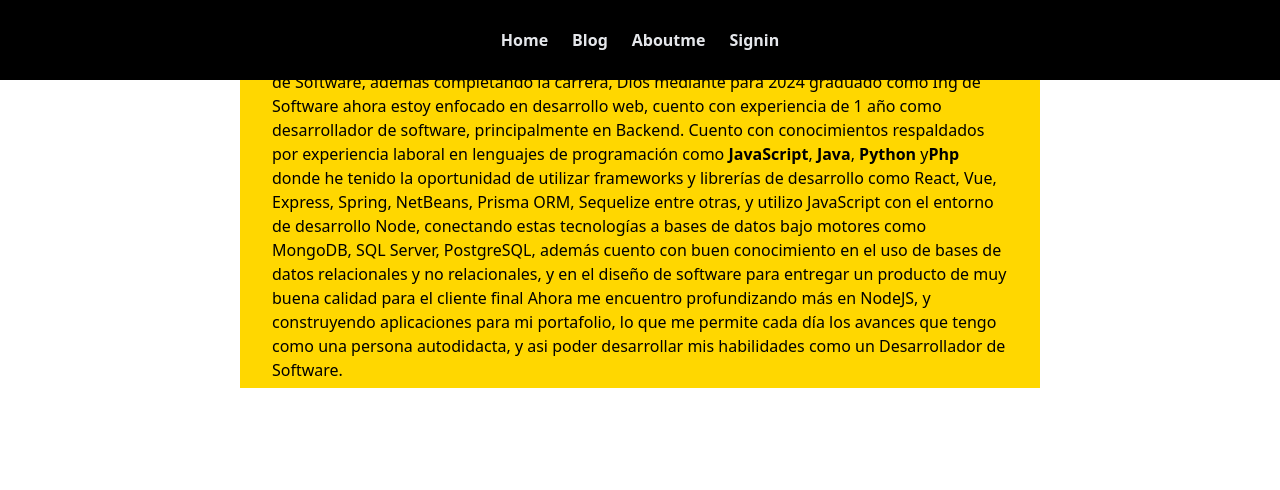
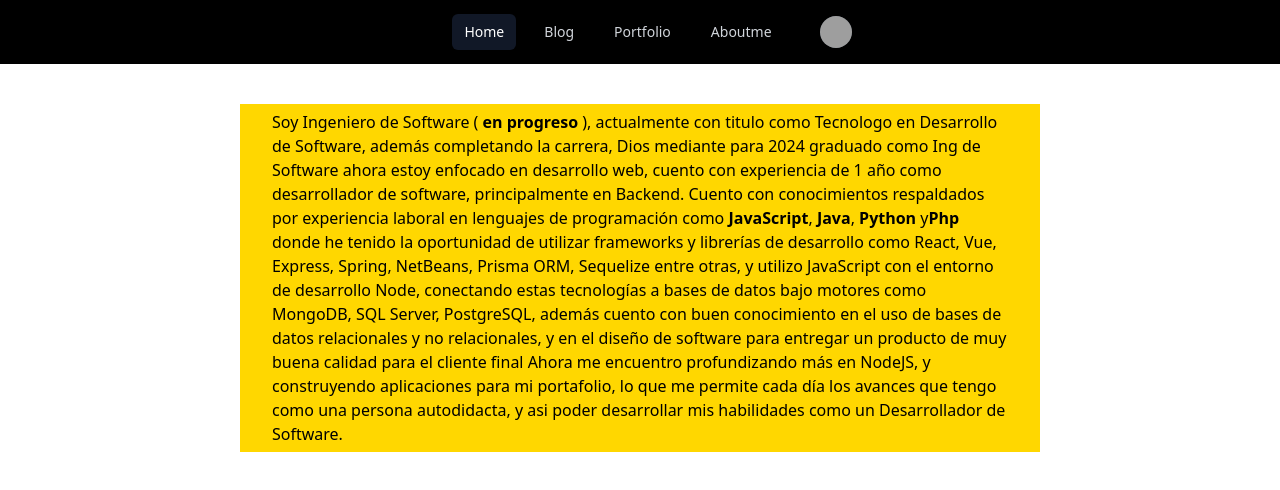
Before and after one commit to Allislove/myportfolio, a React (Create React App) app: page /aboutme in a window 1280 px wide. Shown: the top 490 px of the page. Built offline with nearby package versions, Linux system fonts and the light colour scheme; grey boxes are pictures that could not be loaded.

Commit message:
added full navigation mobile and desktop

```diff
--- a/package.json
+++ b/package.json
@@ -3,6 +3,8 @@
   "version": "3.7.0",
   "private": true,
   "dependencies": {
+    "@headlessui/react": "^1.7.13",
+    "@heroicons/react": "^2.0.16",
     "@testing-library/jest-dom": "^5.14.1",
     "@testing-library/react": "^11.2.7",
     "@testing-library/user-event": "^12.8.3",
--- a/src/components/navigation/userIsNotLogged.js
+++ b/src/components/navigation/userIsNotLogged.js
@@ -2,10 +2,151 @@
 import { Link } from "react-router-dom";
 
 
-const UserIsNotLogged = () => {
+import { Fragment } from 'react'
+import { Disclosure, Menu, Transition } from '@headlessui/react'
+import { Bars3Icon, BellIcon, XMarkIcon } from '@heroicons/react/24/outline'
+
+const navigation = [
+  { name: 'Home', href: '/', current: true },
+  { name: 'Blog', href: '/blog', current: false },
+  { name: 'Portfolio', href: '/portfolio', current: false },
+  { name: 'Aboutme', href: '/aboutme', current: false },
+]
+
+function classNames(...classes) {
+  return classes.filter(Boolean).join(' ')
+}
+
+export default function UserIsNotLogged() {
+  return (
+    <Disclosure as="nav" className="flex items-center justify-center bg-[black]">
+      {({ open }) => (
+        <>
+          <div className="mx-auto max-w-7xl px-2 sm:px-6 lg:px-8">
+            <div className="relative flex h-16 items-center justify-between">
+              <div className="absolute inset-y-0 left-0 flex items-center sm:hidden">
+                {/* Mobile menu button*/}
+                <Disclosure.Button className="inline-flex items-center justify-center rounded-md p-2 text-gray-400 hover:bg-gray-700 hover:text-white focus:outline-none focus:ring-2 focus:ring-inset focus:ring-white">
+                  <span className="sr-only">Open main menu</span>
+                  {open ? (
+                    <XMarkIcon className="block h-6 w-6" aria-hidden="true" />
+                  ) : (
+                    <Bars3Icon className="block h-6 w-6" aria-hidden="true" />
+                  )}
+                </Disclosure.Button>
+              </div>
+              <div className="flex flex-1 items-center justify-center sm:items-stretch sm:justify-start">
+                <div className="hidden sm:ml-6 sm:block">
+                  <div className="flex space-x-4">
+                    {navigation.map((item) => (
+                      <a
+                        key={item.name}
+                        href={item.href}
+                        className={classNames(
+                          item.current ? 'bg-gray-900 text-white' : 'text-gray-300 hover:bg-gray-700 hover:text-white',
+                          'rounded-md px-3 py-2 text-sm font-medium'
+                        )}
+                        aria-current={item.current ? 'page' : undefined}
+                      >
+                        {item.name}
+                      </a>
+                    ))}
+                  </div>
+                </div>
+              </div>
+              <div className="absolute inset-y-0 right-0 flex items-center pr-2 sm:static sm:inset-auto sm:ml-6 sm:pr-0">
+                {/* Profile dropdown */}
+                <Menu as="div" className="relative ml-3">
+                  <div>
+                    <Menu.Button className="flex rounded-full bg-gray-800 text-sm focus:outline-none focus:ring-2 focus:ring-white focus:ring-offset-2 focus:ring-offset-gray-800">
+                      <span className="sr-only">Open user menu</span>
+                      <img
+                        className="h-8 w-8 rounded-full"
+                        src="https://img.icons8.com/ios-glyphs/512/cat-profile--v1.png"
+                        alt=""
+                      />
+                    </Menu.Button>
+                  </div>
+                  <Transition
+                    as={Fragment}
+                    enter="transition ease-out duration-100"
+                    enterFrom="transform opacity-0 scale-95"
+                    enterTo="transform opacity-100 scale-100"
+                    leave="transition ease-in duration-75"
+                    leaveFrom="transform opacity-100 scale-100"
+                    leaveTo="transform opacity-0 scale-95"
+                  >
+                    <Menu.Items className="absolute right-0 z-10 mt-2 w-48 origin-top-right rounded-md bg-white py-1 shadow-lg ring-1 ring-black ring-opacity-5 focus:outline-none">
+                      <Menu.Item>
+                        {({ active }) => (
+                          <a href="/">
+                          <li className={classNames(active ? 'bg-gray-100' : '', 'block px-4 py-2 text-sm text-gray-700')}>
+                            <Link to="/">
+                              Profile
+                            </Link>
+                          </li>
+                        </a>
+                        )}
+                      </Menu.Item>
+                      <Menu.Item>
+                        {({ active }) => (
+                          <a href="/login">
+                            <li className={classNames(active ? 'bg-gray-100' : '', 'block px-4 py-2 text-sm text-gray-700')}>
+                              <Link to="/login">
+                                Sign in
+                              </Link>
+                            </li>
+                          </a>
+                        )}
+                      </Menu.Item>
+                      <Menu.Item>
+                        {({ active }) => (
+                          <a href="/">
+                          <li className={classNames(active ? 'bg-gray-100' : '', 'block px-4 py-2 text-sm text-gray-700')}>
+                            <Link to="/">
+                              Log out
+                            </Link>
+                          </li>
+                        </a>
+                        )}
+                      </Menu.Item>
+                    </Menu.Items>
+                  </Transition>
+                </Menu>
+              </div>
+            </div>
+          </div>
+
+          <Disclosure.Panel className="sm:hidden">
+            <div className="space-y-1 px-2 pt-2 pb-3">
+              {navigation.map((item) => (
+                <Disclosure.Button
+                  key={item.name}
+                  as="a"
+                  href={item.href}
+                  className={classNames(
+                    item.current ? 'bg-gray-900 text-white' : 'text-gray-300 hover:bg-gray-700 hover:text-white',
+                    'block rounded-md px-3 py-2 text-base font-medium'
+                  )}
+                  aria-current={item.current ? 'page' : undefined}
+                >
+                  {item.name}
+                </Disclosure.Button>
+              ))}
+            </div>
+          </Disclosure.Panel>
+        </>
+      )}
+    </Disclosure>
+  )
+}
+
+
+
+/* const UserIsNotLogged = () => {
   return (
     <nav className="flex fixed w-full inset-x-0 top-0 bg-[black] flex-row items-center justify-center p-1" id="">
-      <ul className="flex  p-2 [&>*]:font-bold [&>*]:rounded-md [&>*]:p-1 [&>*]:text-gray-200 [&>*]:mx-2 [&>*]:my-3 [&>*:hover]:text-red-500 ">
+      <ul className="flex  p-2 [&>*]:font-bold [&>*]:rounded-md [&>*]:p-1 [&>*]:text-gray-200 [&>*]:mx-2 [&>*]:my-3 [&>*:hover]:text-red-500">
         <li className="border-x-amber-500  rounded-full">
           <Link to="/">Home</Link>
         </li>
@@ -14,9 +155,9 @@
             Blog
           </Link>
         </li>
-{/*         <li className="" style={{visibility: "hidden"}}>
+        <li className="" style={{visibility: "hidden"}}>
           <Link to="/portfolio">Portfolio</Link>
-        </li> */}
+        </li>
         <li className="">
           <Link to="/aboutme">Aboutme</Link>
         </li>
@@ -29,3 +170,4 @@
 };
 
 export default UserIsNotLogged;
+ */
```
Also changed, not shown: 1 other file (tests, documents, lock files or other folders).
